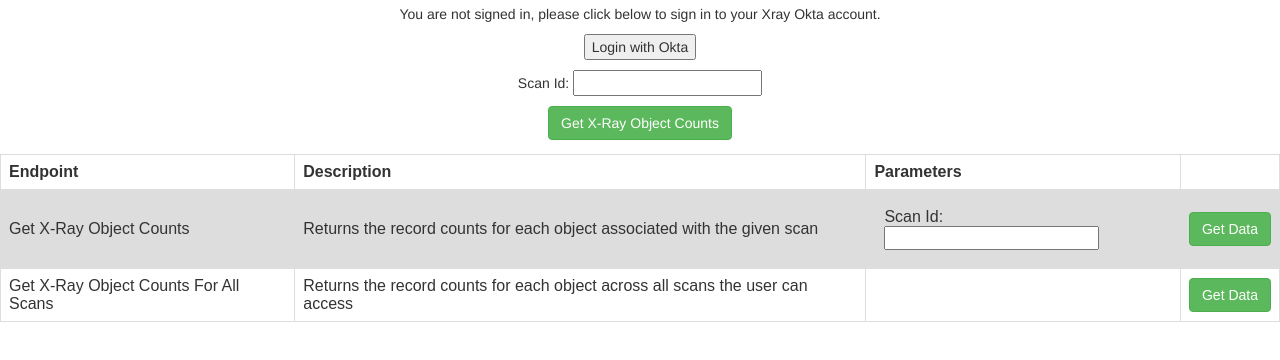
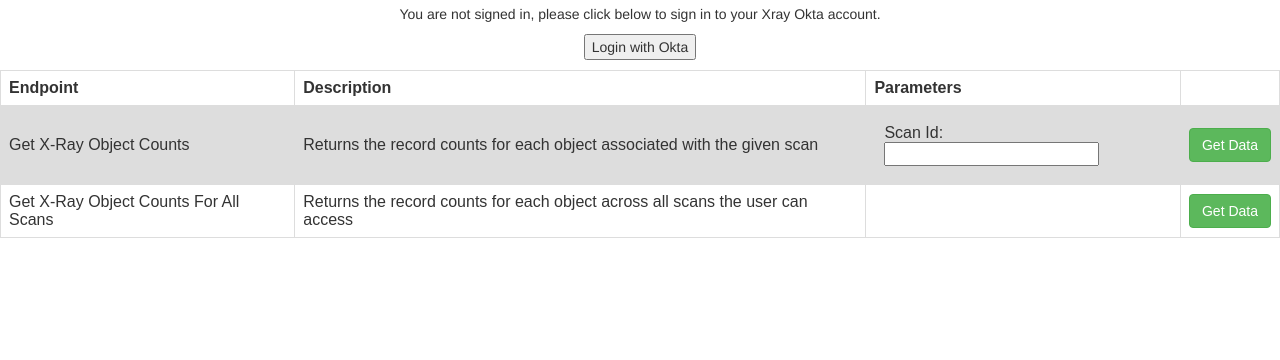
Before and after one commit to hpurvis-traction/xray-wdc-qa, a plain HTML site: page index.html in a window 1280 px wide. Shown: the part 158-518 px from the top of the page. Drawn offline with nearby package versions, Linux system fonts and the light colour scheme; a script that the page names is missing.

Commit message:
Removed old form
added comments

```diff
--- a/index.html
+++ b/index.html
@@ -11,10 +11,10 @@
     <script src="https://connectors.tableau.com/libs/tableauwdc-2.3.latest.js" type="text/javascript"></script>
     <script src="modules/jwt-decode/jwt-decode.js" type="text/javascript"></script>
     <script src="./index.js" type="text/javascript"></script>
-
 </head>
 
 <body>
+  <!-- If in development show this, if not comment out -->
   <div class="alert">
     <strong>Warning! </strong>This site is currently under development. It may not function as expected.
   </div>
@@ -30,13 +30,6 @@
     <p id="errorMessage" class="error"></p>
 
     <!-- View once signed in -->
-    <form class="signedin">
-      <div style="margin: 10px;">Scan Id: <input id="scanId" type="number" required></div>
-      <p>
-        <button class="btn btn-success" id="getObject" type="submit">Get X-Ray Object Counts</button>
-      </p>
-    </form>
-
     <table class="signedin">
       <tr>
         <th>Endpoint</th>
```
